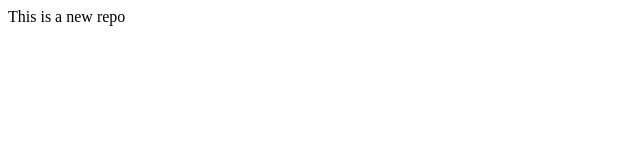
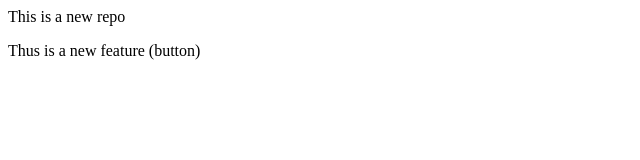
Before and after one commit to prem1021/localRepo, a plain HTML site: page index.html in a window 1280 px wide. Shown: the whole page, without its empty margins (0-640 px from the left). Drawn offline with Linux system fonts and the light colour scheme.

Commit message:
Add button

```diff
--- a/index.html
+++ b/index.html
@@ -1 +1,2 @@
 <p>This is a new repo</p>
+<P>Thus is a new feature (button)</P>
```
